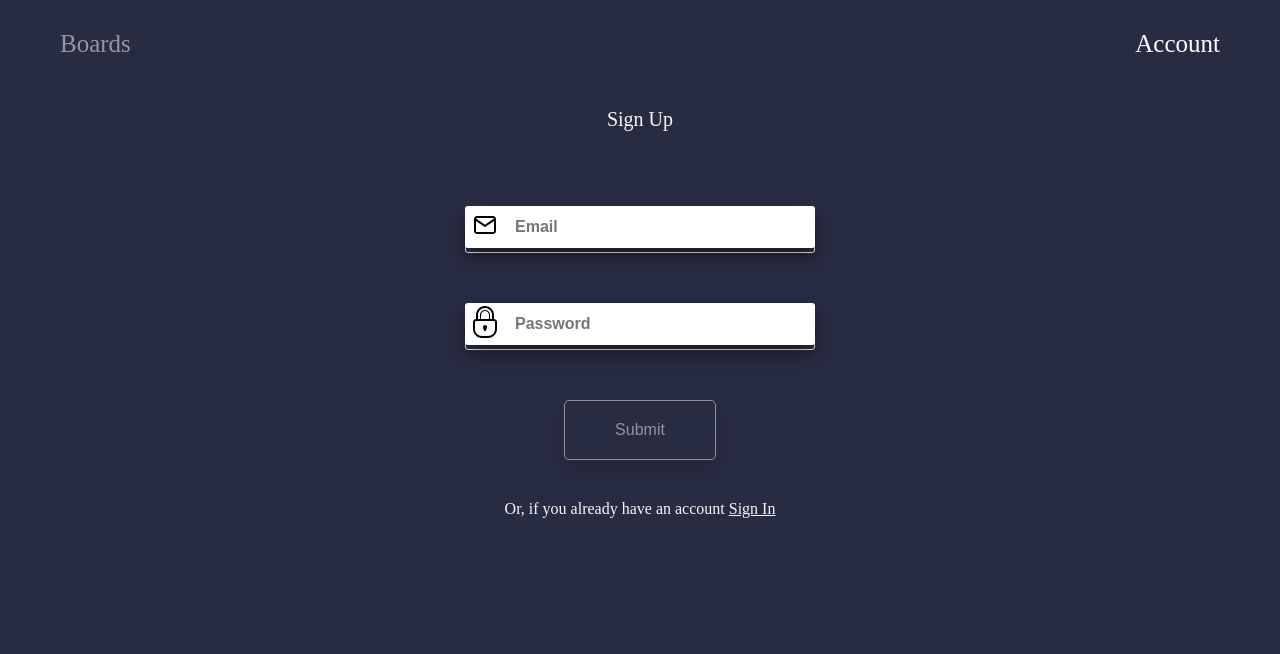
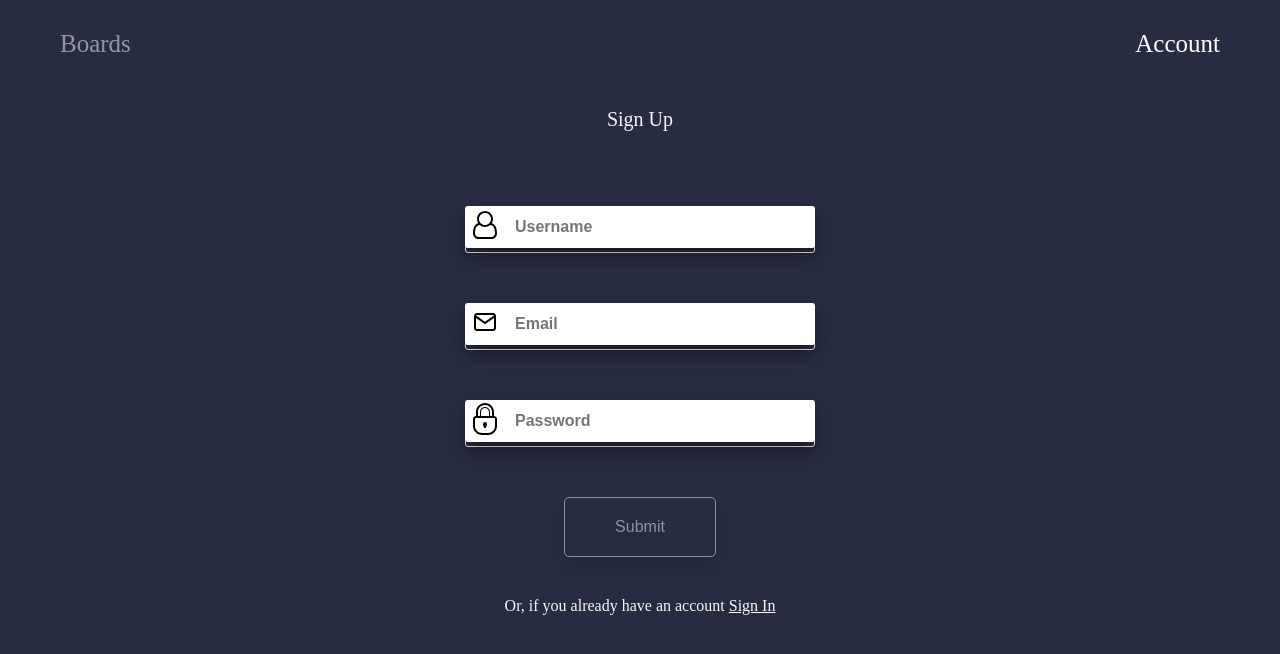
Before and after one commit to LukashevychAndrii/copy-of-trello, a React (Create React App) app: page /sign-up in a window 1280 px wide. Shown: the top 654 px of the page. Built offline with nearby package versions, Linux system fonts and the light colour scheme.

Commit message:
add username to auth form

```diff
--- a/src/components/Acc/Form.tsx
+++ b/src/components/Acc/Form.tsx
@@ -3,12 +3,17 @@ import styles from "./Form.module.scss";
 
 import { ReactComponent as PasswordIcon } from "../../img/SVG/lock.svg";
 import { ReactComponent as EmailIcon } from "../../img/SVG/mail.svg";
+import { ReactComponent as UserIcon } from "../../img/SVG/user-o.svg";
 
 interface props {
-  getUserData(email: string, password: string): void;
+  getUserData(email: string, password: string, uName: string): void;
 }
 
 const Form: React.FC<props> = ({ getUserData }) => {
+  const [uName, setUName] = React.useState("");
+  const [uNameTouched, setUNameTouched] = React.useState(false);
+  const [uNameError, setUNameError] = React.useState("Username is too short!");
+
   const [email, setEmail] = React.useState("");
   const [emailTouched, setEmailTouched] = React.useState(false);
   const [emailError, setEmailError] = React.useState(
@@ -24,12 +29,29 @@ const Form: React.FC<props> = ({ getUserData }) => {
   const [valid, setValid] = React.useState(false);
 
   React.useEffect(() => {
-    if (!emailError && !passwordError) {
+    if (!emailError && !passwordError && !uNameError) {
       setValid(true);
     } else {
       setValid(false);
     }
-  }, [setValid, emailError, getUserData, email, password, passwordError]);
+  }, [
+    setValid,
+    emailError,
+    getUserData,
+    email,
+    password,
+    passwordError,
+    uNameError,
+  ]);
+
+  function handleUNameChange(e: React.ChangeEvent<HTMLInputElement>) {
+    setUName(e.target.value);
+    if (e.target.value.trim().length < 6) {
+      setUNameError("Username is too short!");
+    } else {
+      setUNameError("");
+    }
+  }
 
   function handleEmailChange(e: React.ChangeEvent<HTMLInputElement>) {
     setEmail(e.target.value);
@@ -58,16 +80,41 @@ const Form: React.FC<props> = ({ getUserData }) => {
       case "password":
         setPasswordTouched(true);
         break;
+      case "uname":
+        setUNameTouched(true);
+        break;
     }
   }
 
   function handleSubmit(e: React.FormEvent<HTMLFormElement>) {
     e.preventDefault();
-    getUserData(email, password);
+    getUserData(email, password, uName);
   }
 
   return (
     <form className={styles["form"]} onSubmit={handleSubmit}>
+      <div className={styles["form__element"]}>
+        {uNameTouched && uNameError && (
+          <p className={styles["form__error"]}>{uNameError}</p>
+        )}
+        <input
+          value={uName}
+          onChange={handleUNameChange}
+          onBlur={handleBlur}
+          className={`${styles["form__input"]} ${
+            uNameTouched && uNameError && styles["form__input--error"]
+          }`}
+          type="text"
+          id="uname"
+          name="uname"
+          required
+          placeholder="Username"
+        />
+        <span className={styles["form__input--focus"]}></span>
+        <label className={styles["form__label"]} htmlFor="email">
+          <UserIcon />
+        </label>
+      </div>
       <div className={styles["form__element"]}>
         {emailTouched && emailError && (
           <p className={styles["form__error"]}>{emailError}</p>
--- a/src/components/Acc/SignIn.tsx
+++ b/src/components/Acc/SignIn.tsx
@@ -6,7 +6,15 @@ import Form from "./Form";
 import { Link } from "react-router-dom";
 
 const SignIn = () => {
-  const getUserData = async (email: string, password: string) => {};
+  const getUserData = async (
+    email: string,
+    password: string,
+    uName: string
+  ) => {
+    console.log(email);
+    console.log(password);
+    console.log(uName);
+  };
   return (
     <div>
       <p className={styles["form__title"]}>Sign In</p>
--- a/src/components/Acc/SignUp.tsx
+++ b/src/components/Acc/SignUp.tsx
@@ -5,7 +5,11 @@ import { Link } from "react-router-dom";
 import Form from "./Form";
 
 const SignUp = () => {
-  const getUserData = async (email: string, password: string) => {};
+  const getUserData = async (
+    email: string,
+    password: string,
+    uName: string
+  ) => {};
   return (
     <>
       <p className={styles["form__title"]}>Sign Up</p>
```
Also changed, not shown: src/img/SVG/brightness_medium.svg (added), src/img/SVG/user-o.svg (added).
